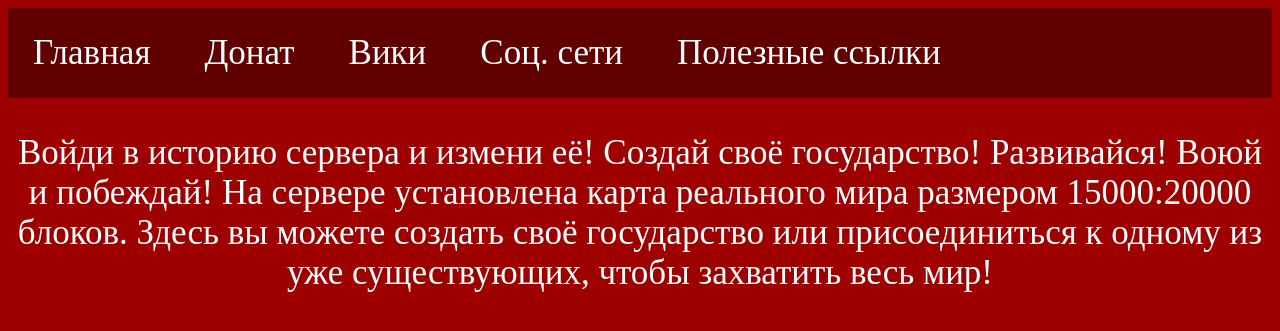
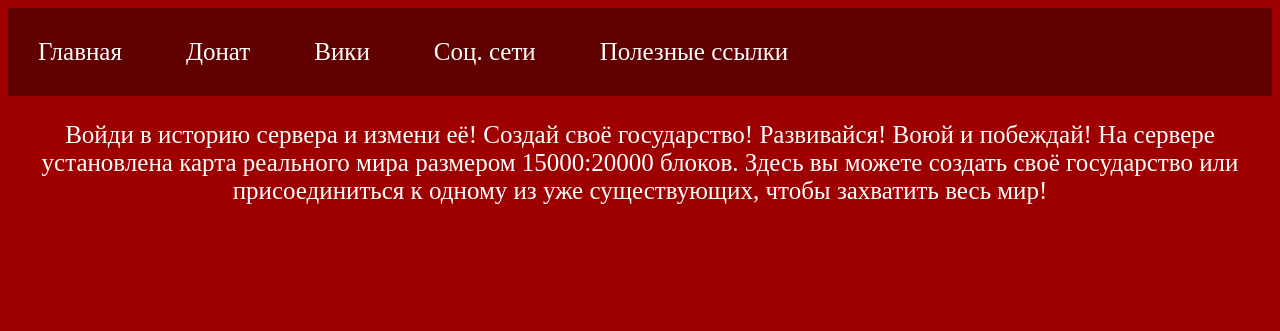
Before and after one commit to BaronCraft/baroncraft.github.io, a PHP site: page / in a window 1280 px wide. Shown: the top 331 px of the page. Run offline with PHP 8.4, Linux system fonts and the light colour scheme.

Commit message:
Update index.css

```diff
--- a/index.css
+++ b/index.css
@@ -15,7 +15,7 @@ nav li {
 nav a {
   color: #fff;
   display: block;
-  padding: 25px;
+  padding: 30px;
   text-decoration: none;
 }
 
@@ -30,7 +30,7 @@ nav a:hover {
 
 
 t {
-  font-size: 40px;
+  font-size: 30px;
   text-align: center;
   font-weight: bold;
   color: #ffffff;
@@ -44,7 +44,7 @@ t {
 
 
 p {
-  font-size: 35px;
+  font-size: 25px;
   text-align: center;
   font-weight: normal;
   color: #ffffff;
@@ -53,7 +53,7 @@ p {
 
 
 a {
-  font-size: 35px;
+  font-size: 25px;
   text-align: center;
   font-weight: normal;
   color: #ffffff;
```
